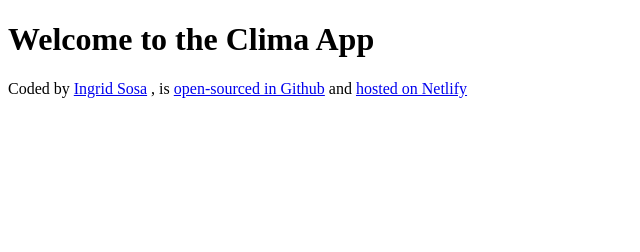
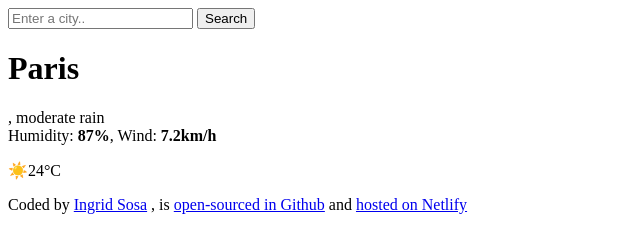
Before and after one commit to ingridgeral/clima, a plain HTML site: page index.html in a window 1280 px wide. Shown: the whole page, without its empty margins (0-640 px from the left). Drawn offline with Linux system fonts and the light colour scheme.

Commit message:
Added HTML to the project

```diff
--- a/index.html
+++ b/index.html
@@ -6,7 +6,36 @@
     <title>Clima App</title>
   </head>
   <body>
-    <h1>Welcome to the Clima App</h1>
+    <div class="weather-app">
+      <header>
+        <form id="search-form">
+          <input
+            type="search"
+            placeholder="Enter a city.."
+            required
+            class="search-input"
+            id="search-input"
+          />
+          <input type="submit" value="Search" class="search-button" />
+        </form>
+      </header>
+      <main>
+        <div class="current-weather">
+          <div>
+            <h1 class="current-city" id="current-city">Paris</h1>
+            <p class="current-details">
+              <span id="current-date"></span>, moderate rain <br />
+              Humidity: <strong>87%</strong>, Wind: <strong>7.2km/h</strong>
+            </p>
+          </div>
+          <div class="current-temperature">
+            <span class="current-temperature-icon">☀️</span
+            ><span class="current-temperature-value" id="current-temperature"
+              >24</span
+            ><span class="current-temperature-unit">°C</span>
+          </div>
+        </div>
+      </main>
     <footer>
       <p>
         Coded by
```
